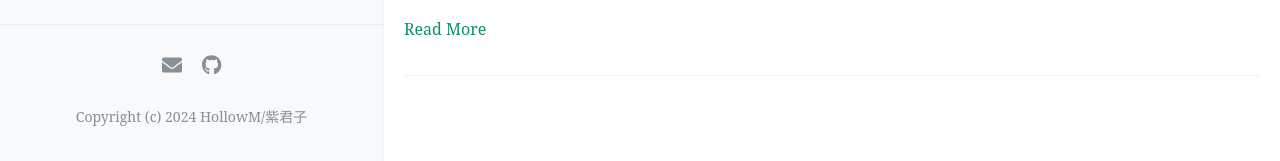
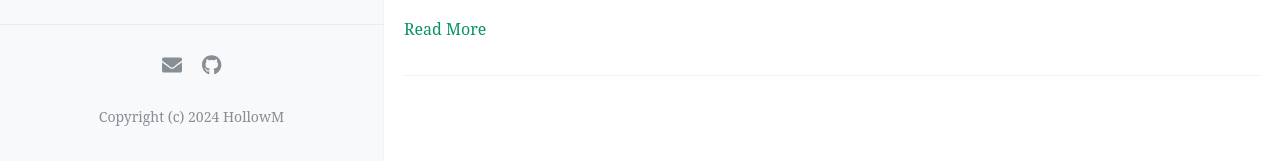
Before and after one commit to HollowM2933370771/HollowM_Blog, a Jekyll site: the page built from index.html, in a window 1280 px wide and 1236 px high. Shown: the part 1072-1233 px from the top of the window. Built offline with Jekyll 4.4.1, drawn with Linux system fonts in a browser that asks for light colours; the list of posts is cut into pages by our own code; comment, search, counter and statistics services are not loaded.

Commit message:
Update _config.yml

```diff
--- a/_config.yml
+++ b/_config.yml
@@ -55,7 +55,7 @@ footer-links:
   youtube: # channel/<your_long_string> or user/<user-name>
 
 # 站点页脚的文字
-footer-text: Copyright  (c)  2024   HollowM/紫君子
+footer-text: Copyright  (c)  2024   HollowM
 
 #
 # 评论，注意，请不要同时添加多种不同的评论区
@@ -70,7 +70,7 @@ gitalk:
   clientSecret: 9e487a818d2f34de51b167382a6f93dbdb0e596f
   repo: HollowM_Blog
   owner: HollowM2933370771
-  proxy:
+  proxy: https://cors-anywhere.azm.workers.dev/...
 
 # 输入Google Analytics web tracking code
 google_analytics:
```
